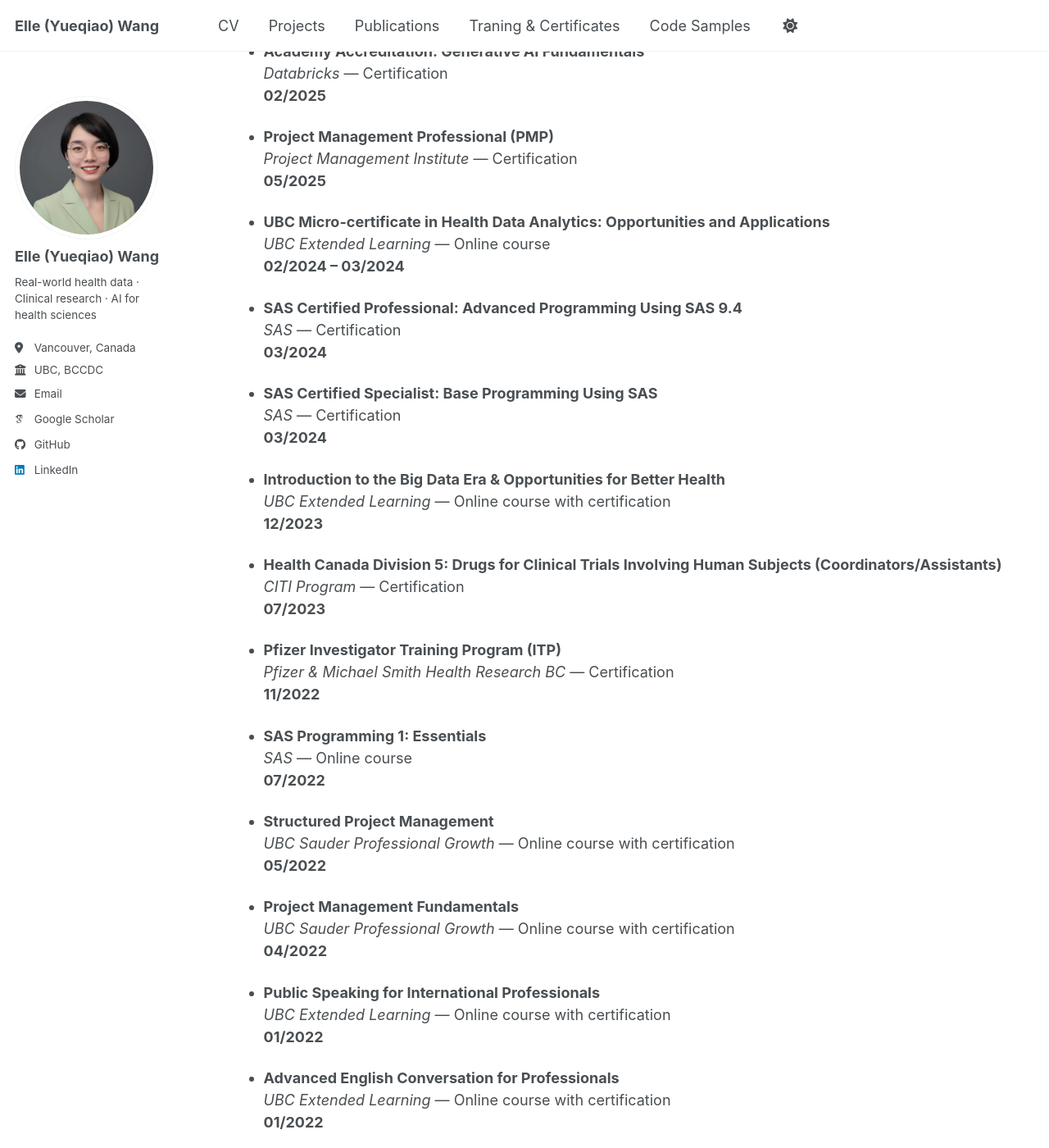
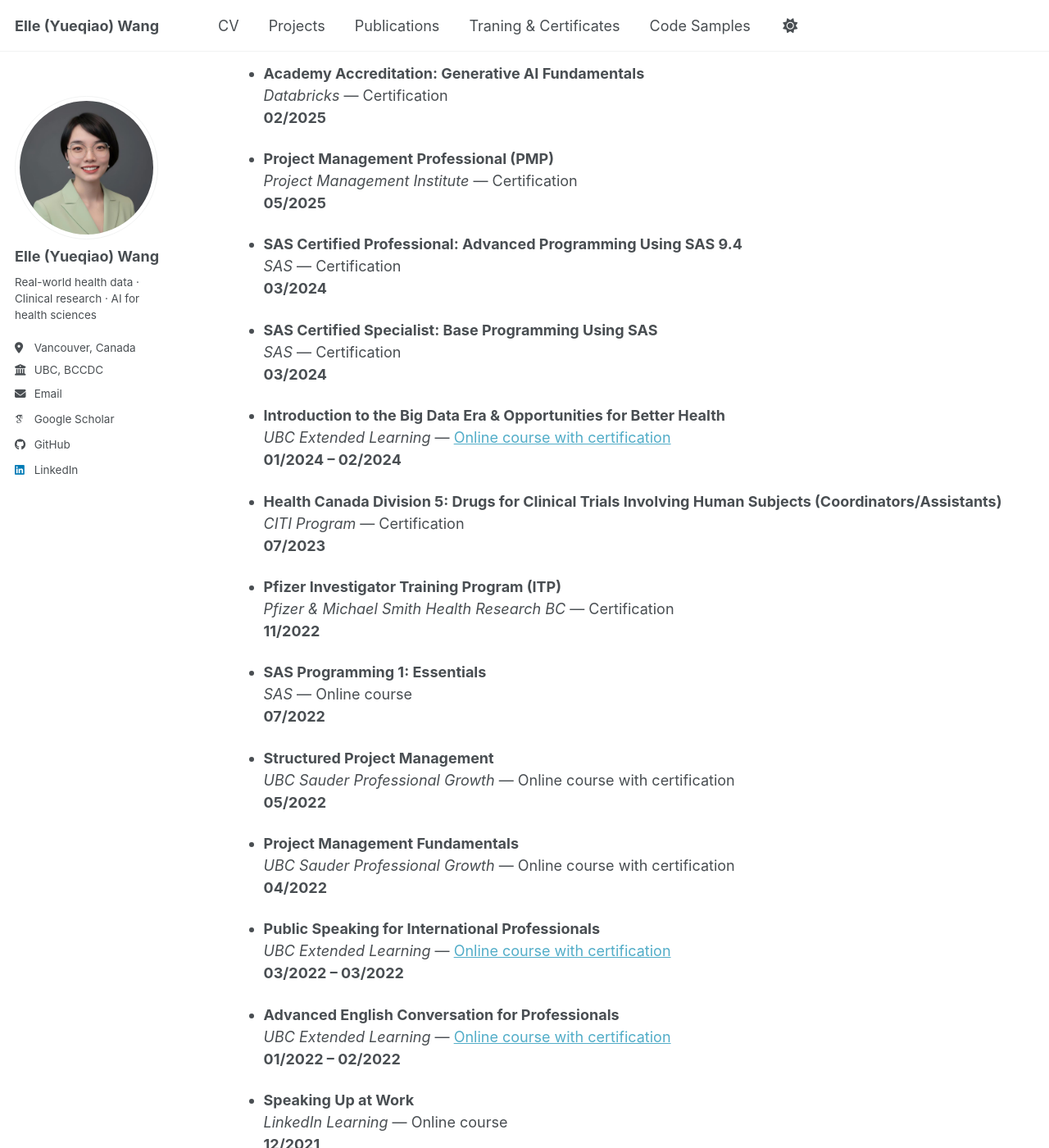
Before and after one commit to elle-y-wang/elle-y-wang.github.io, a Jekyll site: the page built from _pages/training-certificates.md, in a window 1280 px wide and 1400 px high, scrolled down 459 px. Shown: the whole window at 82% size. Built offline with Jekyll 4.4.1, drawn with Linux system fonts in a browser that asks for light colours; some web fonts are replaced; a script bundle is joined from its source files by our own code; library files that are not in the unit come from our copies.

Commit message:
Update training-certificates.md

```diff
--- a/_pages/training-certificates.md
+++ b/_pages/training-certificates.md
@@ -29,10 +29,6 @@ author_profile: true
   *Project Management Institute* — Certification
   **05/2025**
 
-- **UBC Micro-certificate in Health Data Analytics: Opportunities and Applications**
-  *UBC Extended Learning* — Online course
-  **02/2024 – 03/2024**
-
 - **SAS Certified Professional: Advanced Programming Using SAS 9.4**
   *SAS* — Certification
   **03/2024**
@@ -42,8 +38,8 @@ author_profile: true
   **03/2024**
 
 - **Introduction to the Big Data Era & Opportunities for Better Health**
-  *UBC Extended Learning* — Online course with certification
-  **12/2023**
+  *UBC Extended Learning* — [Online course with certification](/files/Introduction_to_the_Big_Data_Era.pdf)
+  **01/2024 – 02/2024**
 
 - **Health Canada Division 5: Drugs for Clinical Trials Involving Human Subjects (Coordinators/Assistants)**
   *CITI Program* — Certification
@@ -66,12 +62,12 @@ author_profile: true
   **04/2022**
 
 - **Public Speaking for International Professionals**
-  *UBC Extended Learning* — Online course with certification
-  **01/2022**
+  *UBC Extended Learning* — [Online course with certification](/files/Public_Speaking_for_International_Professionals.pdf)
+  **03/2022 – 03/2022**
 
 - **Advanced English Conversation for Professionals**
-  *UBC Extended Learning* — Online course with certification
-  **01/2022**
+  *UBC Extended Learning* — [Online course with certification](/files/Advanced_English_Conversation_for_Professionals.pdf)
+  **01/2022 – 02/2022**
 
 - **Speaking Up at Work**
   *LinkedIn Learning* — Online course
```
